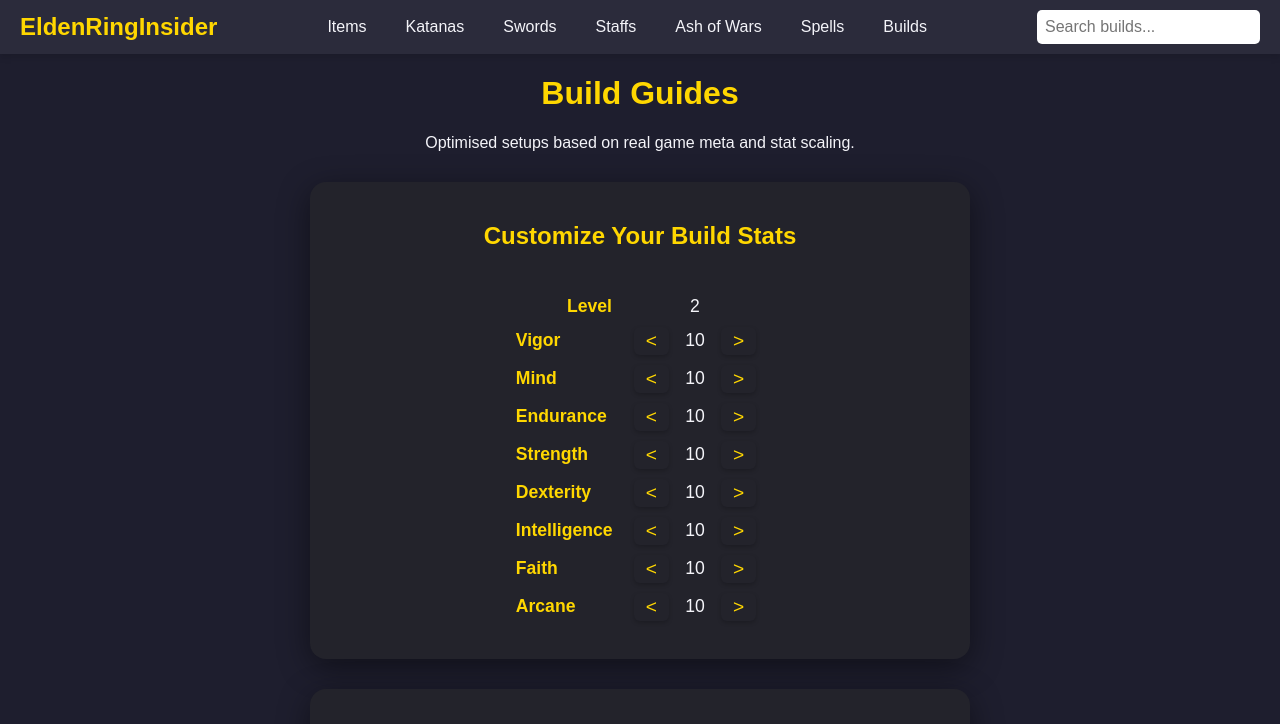
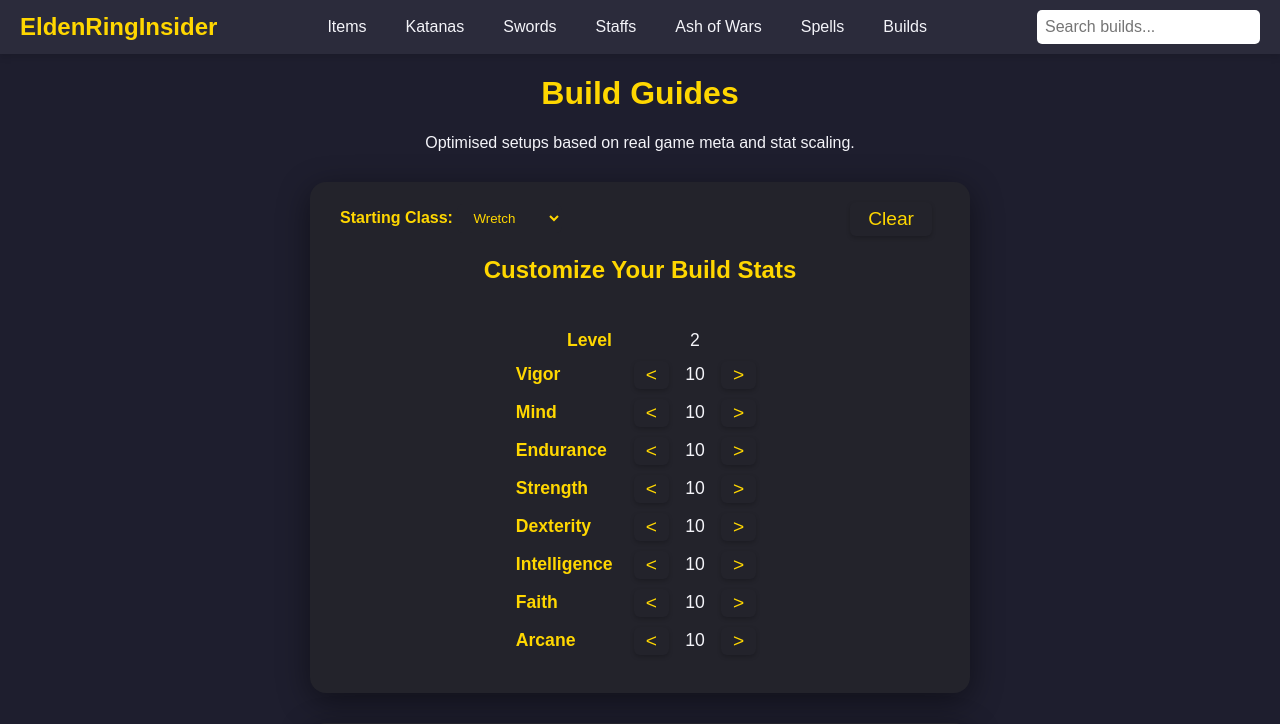
Before and after one commit to Saf-C/EldenApp, a Django app: page /builds/ in a window 1280 px wide. Shown: the top 724 px of the page. Run offline with Django 5.2, Linux system fonts and the light colour scheme; data comes from the database, SQL or seed files in the repository; both versions use the stored data as it was after the commit.

Commit message:
updated stat sliders to have presets

```diff
--- a/EldenRingInsider/admin.py
+++ b/EldenRingInsider/admin.py
@@ -9,7 +9,7 @@
 #admin.site.register(Item)
 @admin.register(Item)
 class ItemAdmin(admin.ModelAdmin):
-    list_display = ('name', 'type', 'image_url', 'icon', 'location', 'attack_power_short', 'defense_short')
+    list_display = ('name', 'type', 'image_url', 'icon', 'attack_power_short', 'defense_short')
     search_fields = ['name', 'type', 'description']
 
     def attack_power_short(self, obj):
--- a/EldenRingInsider/static/css/styles.css
+++ b/EldenRingInsider/static/css/styles.css
@@ -99,6 +99,7 @@
         }
         .item-type-container {
             margin-top: 20px;
+            margin-bottom: 50px;
         }
         .card {
             background-color: #2b2b3b;
--- a/EldenRingInsider/templates/builds.html
+++ b/EldenRingInsider/templates/builds.html
@@ -57,6 +57,34 @@
 
  <!-- Stat Slider -->
 <div class="build-equipment-container" style="margin-top:30px;">
+
+<div style="display: flex; justify-content: space-between; align-items: center; margin-bottom: 16px;">
+    <div>
+        <label for="class-select" style="color:#ffd700; font-weight:bold;">Starting Class:</label>
+        <select id="class-select" style="padding: 6px 12px; border-radius: 6px; background: #23232b; color: #ffd700; border: none;">
+            <option value="wretch">Wretch</option>
+            <option value="astrologer">Astrologer</option>
+            <option value="hero">Hero</option>
+            <option value="samurai">Samurai</option>
+            <option value="bandit">Bandit</option>
+            <option value="prisoner">Prisoner</option>
+            <option value="vagabond">Vagabond</option>
+            <option value="confessor">Confessor</option>
+            <option value="prophet">Prophet</option>
+            <option value="warrior">Warrior</option>
+        </select>
+    </div>
+    <button class="stat-btn" id="clear-btn" style="padding:6px 18px;">Clear</button>
+</div>
+
+
+
+
+
+
+
+
+
     <h2 style="text-align:center;">Customize Your Build Stats</h2>
     <div id="stat-editor" style="max-width:400px;margin:0 auto;">
         <div class="stat-row">
@@ -117,16 +145,22 @@
 <script>
 const minStat = 1;
 const maxStat = 99;
-let stats = {
-    vigor: 10,
-    mind: 10,
-    endurance: 10,
-    strength: 10,
-    dexterity: 10,
-    intelligence: 10,
-    faith: 10,
-    arcane: 10
+
+// Default stats for each class
+const classDefaults = {
+    wretch:       {vigor:10, mind:10, endurance:10, strength:10, dexterity:10, intelligence:10, faith:10, arcane:10},
+    astrologer:   {vigor:9, mind:15, endurance:9, strength:8, dexterity:12, intelligence:16, faith:7, arcane:9},
+    hero:         {vigor:14, mind:9, endurance:12, strength:16, dexterity:9, intelligence:7, faith:8, arcane:11},
+    samurai:      {vigor:12, mind:11, endurance:13, strength:12, dexterity:15, intelligence:9, faith:8, arcane:8},
+    bandit:       {vigor:10, mind:11, endurance:10, strength:9, dexterity:13, intelligence:9, faith:8, arcane:14},
+    prisoner:     {vigor:9, mind:12, endurance:11, strength:11, dexterity:14, intelligence:14, faith:6, arcane:9},
+    vagabond:     {vigor:15, mind:10, endurance:11, strength:14, dexterity:13, intelligence:9, faith:9, arcane:7},
+    confessor:    {vigor:10, mind:13, endurance:10, strength:12, dexterity:12, intelligence:9, faith:14, arcane:9},
+    prophet:      {vigor:10, mind:14, endurance:8, strength:11, dexterity:10, intelligence:7, faith:16, arcane:10},
+    warrior:      {vigor:11, mind:12, endurance:11, strength:10, dexterity:16, intelligence:10, faith:8, arcane:9},
 };
+
+let stats = {...classDefaults['wretch']}; // Default to Wretch
 
 function updateLevel() {
     // Level is sum of all stats minus 79 (Wretch base), or adjust as needed
@@ -146,8 +180,26 @@
     updateStats();
 }
 
-window.onload = updateStats;
+function setClassDefaults(className) {
+    stats = {...classDefaults[className]};
+    updateStats();
+}
+
+function clearStats() {
+    const className = document.getElementById('class-select').value;
+    setClassDefaults(className);
+}
+
+// Event listeners
+window.onload = function() {
+    updateStats();
+    document.getElementById('class-select').addEventListener('change', function() {
+        setClassDefaults(this.value);
+    });
+    document.getElementById('clear-btn').addEventListener('click', clearStats);
+};
 </script>
+
 
 
 
```
Also changed, not shown: db.sqlite3. Lines whose indentation alone changed are shown as unchanged.
